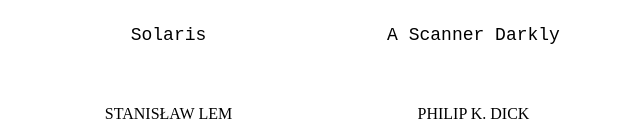
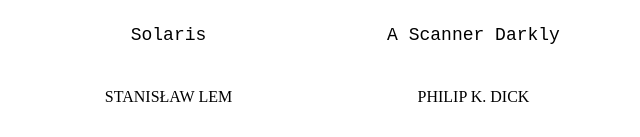
Before and after one commit to jczechowicz/BookShop, a plain HTML site: page index.html in a window 1280 px wide. Shown: the part 238-375 px from the top of the page, without its empty margins (14-654 px from the left). Drawn offline with Linux system fonts and the light colour scheme.

Commit message:
fix: update style.css

```diff
--- a/style.css
+++ b/style.css
@@ -89,7 +89,7 @@
   font-size: 18px;
   font-family: monospace;
   font-weight: 500;
-  min-height: 62.08px;
+  min-height: 45px;
   text-align: center;
 }
 
```
